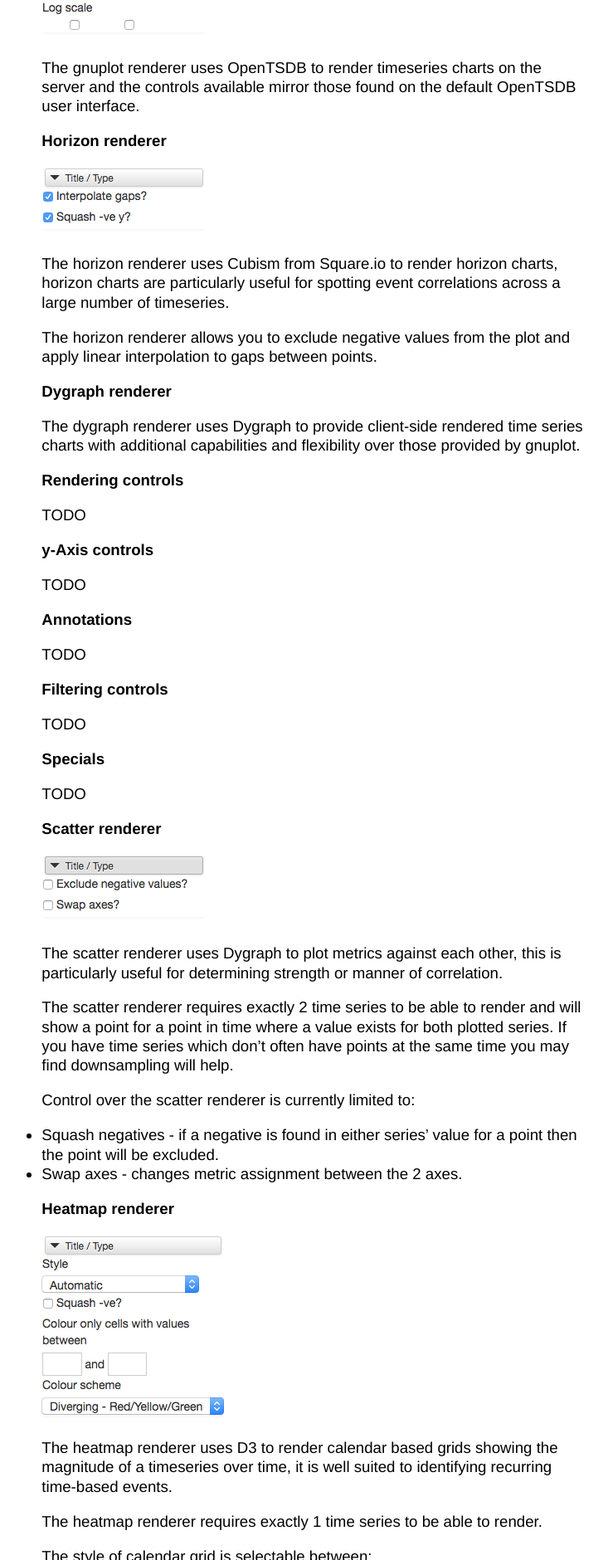
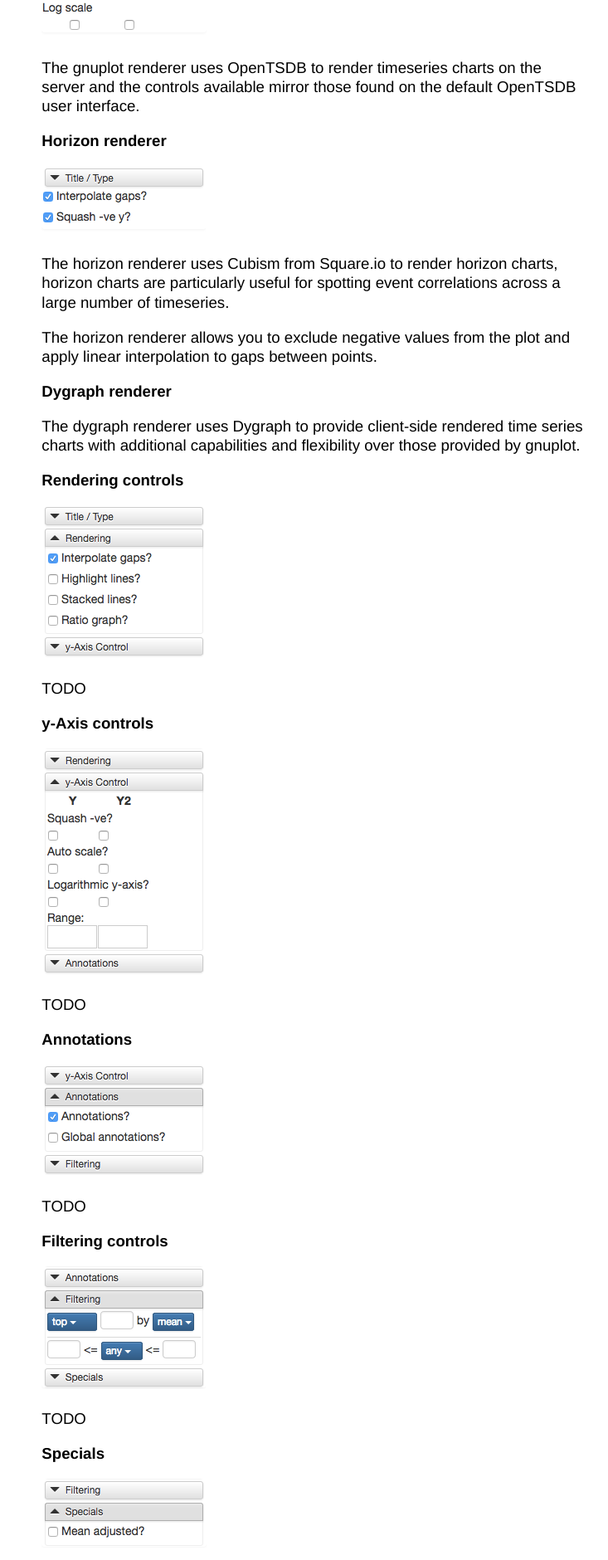
Before and after one commit to eswdd/aardvark, a Jekyll site: the page built from user-guide.md, in a window 1280 px wide. Shown: the part 4520-6400 px from the top of the page at 83% size, without its empty margins (263-996 px from the left). Built offline with Jekyll 4.4.1, drawn with Linux system fonts in a browser that asks for light colours.

Commit message:
dygraph options screenshots

```diff
--- a/user-guide.md
+++ b/user-guide.md
@@ -132,21 +132,31 @@ The dygraph renderer uses Dygraph to provide client-side rendered time series ch
 
 #### Rendering controls
 
+![dygraph rendering options screenshot](graph_controls_dygraph_rendering.png)
+
 TODO
 
 #### y-Axis controls
+
+![dygraph y-axis options screenshot](graph_controls_dygraph_yaxis.png)
 
 TODO
 
 #### Annotations
 
+![dygraph annotations options screenshot](graph_controls_dygraph_annotations.png)
+
 TODO
 
 #### Filtering controls
 
+![dygraph filtering options screenshot](graph_controls_dygraph_filtering.png)
+
 TODO
 
 #### Specials
+
+![dygraph specials options screenshot](graph_controls_dygraph_specials.png)
 
 TODO
 
```
Also changed, not shown: graph_controls_dygraph_annotations.png (added), graph_controls_dygraph_filtering.png (added), graph_controls_dygraph_rendering.png (added), graph_controls_dygraph_specials.png (added), graph_controls_dygraph_yaxis.png (added).
